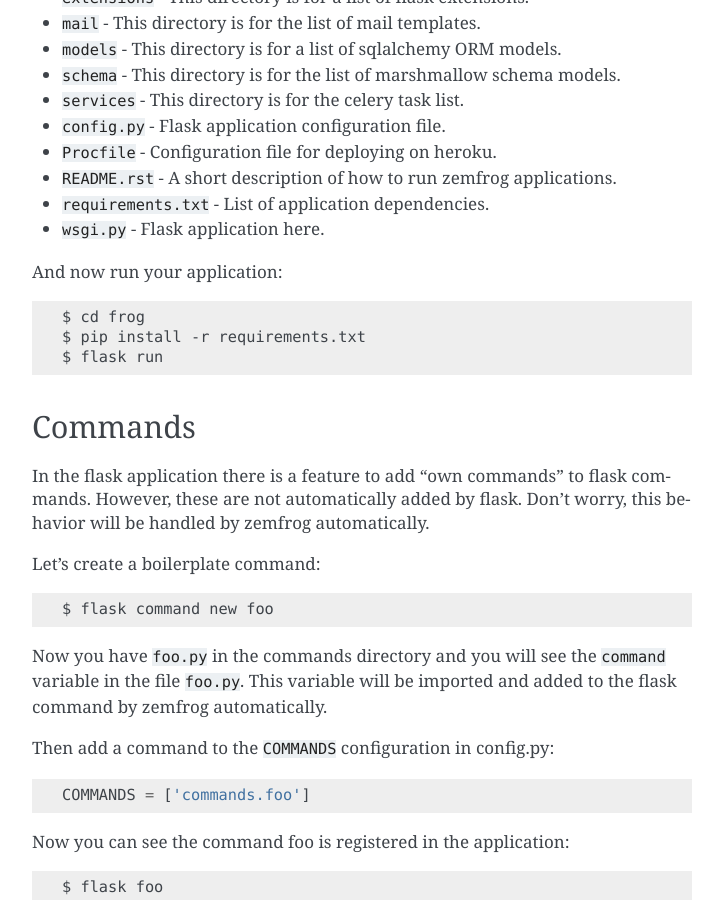
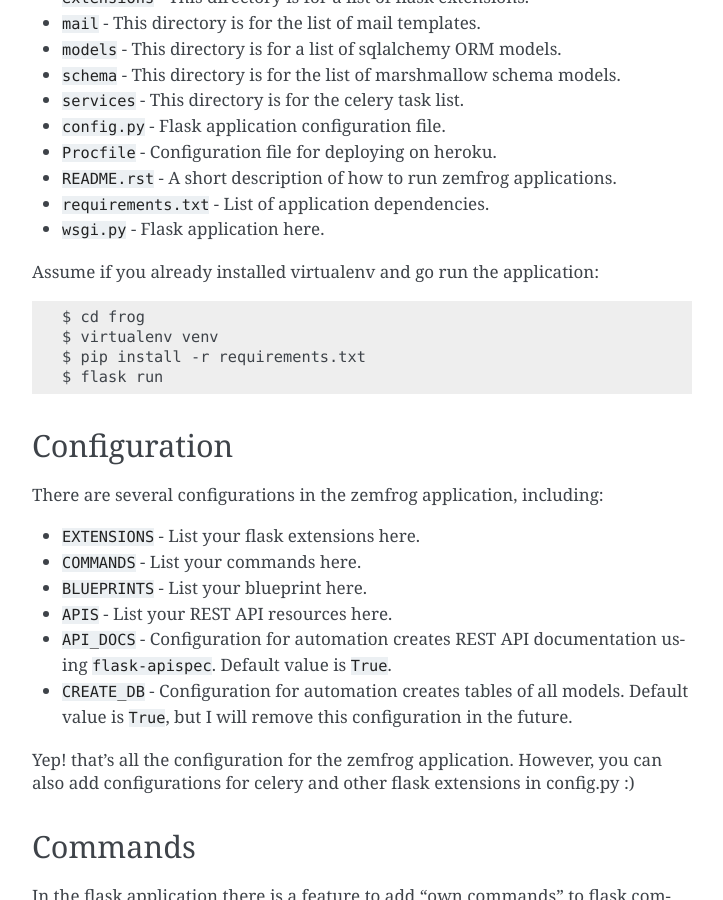
Before and after one commit to zemfrog/zemfrog, a Sphinx documentation site: the page built from docs/usage.rst, in a window 1280 px wide and 900 px high, scrolled down 735 px. Shown: the whole window, without its empty margins (388-1111 px from the left). Built offline with Sphinx 7.4.7, drawn with Linux system fonts in a browser that asks for light colours.

Commit message:
📖 DOC: update

```diff
--- a/docs/usage.rst
+++ b/docs/usage.rst
@@ -41,11 +41,28 @@
 * ``requirements.txt`` - List of application dependencies.
 * ``wsgi.py`` - Flask application here.
 
-And now run your application::
+Assume if you already installed virtualenv and go run the application::
 
     $ cd frog
+    $ virtualenv venv
     $ pip install -r requirements.txt
     $ flask run
+
+
+Configuration
+-------------
+
+There are several configurations in the zemfrog application, including:
+
+* ``EXTENSIONS`` - List your flask extensions here.
+* ``COMMANDS`` - List your commands here.
+* ``BLUEPRINTS`` - List your blueprint here.
+* ``APIS`` - List your REST API resources here.
+* ``API_DOCS`` - Configuration for automation creates REST API documentation using ``flask-apispec``. Default value is ``True``.
+* ``CREATE_DB`` - Configuration for automation creates tables of all models. Default value is ``True``, but I will remove this configuration in the future.
+
+Yep! that's all the configuration for the zemfrog application.
+However, you can also add configurations for celery and other flask extensions in config.py :)
 
 
 Commands
```
